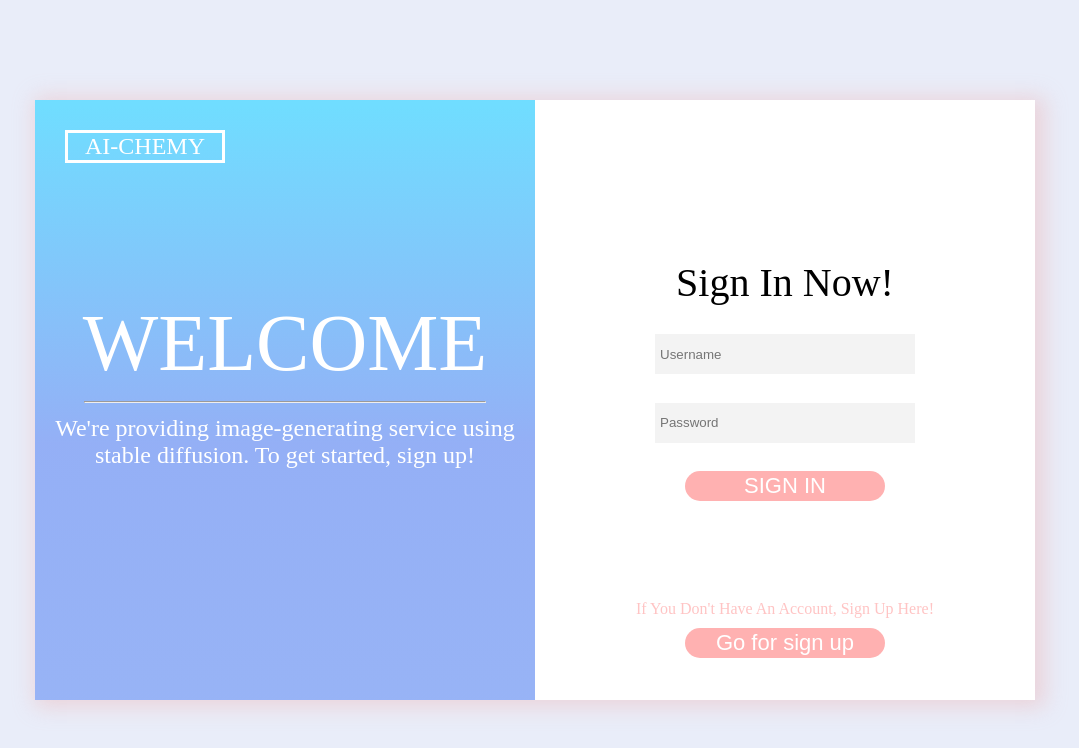
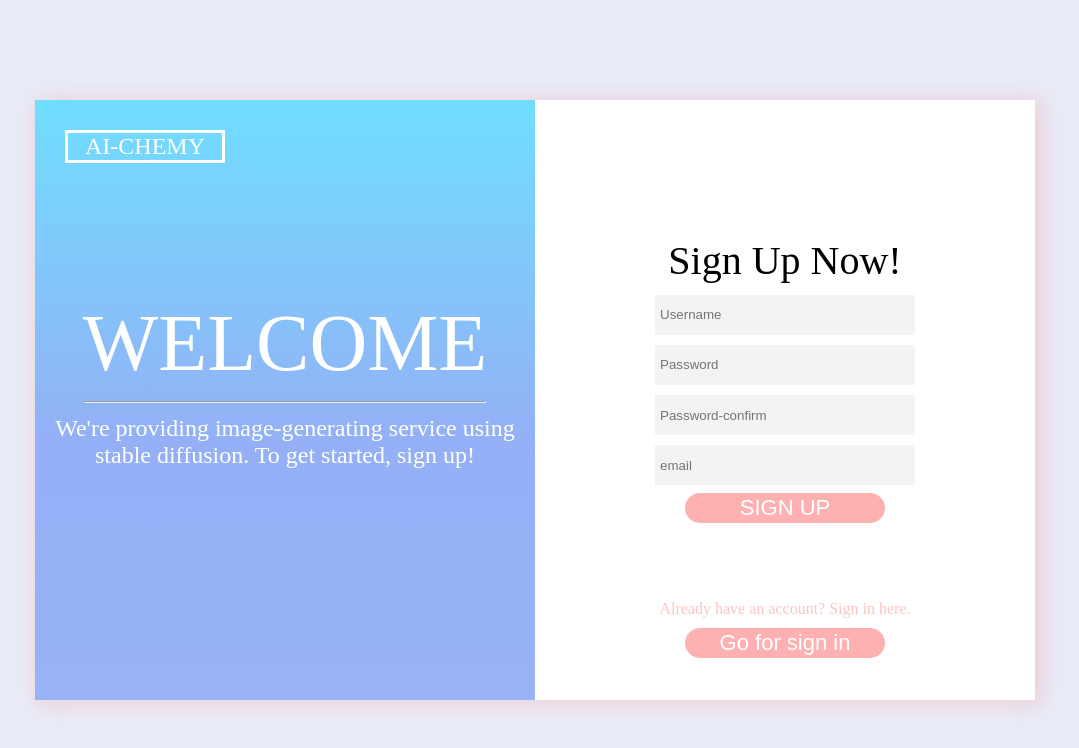
Before and after one commit to Ai-chemy/frontend-repo, a React (Create React App) app: page /SignIn in a window 1280 px wide. Both pictures are taken after a click on the button "Go for sign up". Shown: the top 748 px of the page, without its empty margins (105-1184 px from the left). Built offline with nearby package versions, Linux system fonts and the light colour scheme; no server answers; a web font is replaced by a local one.

Commit message:
feature: Add signup page and modify image-generating page

```diff
--- a/src/Components/Context/AuthContextProvider.js
+++ b/src/Components/Context/AuthContextProvider.js
@@ -11,6 +11,7 @@ const AuthContextProvider = ({children}) => {
     const [user, setUser] = useState(() => localToken ? jwt_decode(localTokenJSON.access) : null);
     const [tokens, setTokens] = useState(() => localTokenJSON);
     const [loading, setLoading] = useState(true);
+    const [isSignUpClicked, setIsSignUpClicked] = useState(false)
     const navigate = useNavigate();
 
     const signIn = async (event) => {
@@ -33,6 +34,28 @@ const AuthContextProvider = ({children}) => {
             setUser(jwt_decode(data.access))
             localStorage.setItem("tokens", JSON.stringify(data))
             navigate("/")
+        }
+        else {
+            alert("Something went wrong!")
+        }
+    }
+
+    const signUp = async (event) => {
+        const response = await fetch("http://localhost:8000/signup/", {
+            method: "POST",
+            headers: {
+                "Content-Type": "application/json",
+            },
+            body: JSON.stringify({
+                "username": event.target.username.value,
+                "password": event.target.username.value,
+                "email": event.target.email.target.value,
+            })
+        })
+        const data = await response.json();
+
+        if (response.status === 200) {
+            navigate("/SignIn")
         }
         else {
             alert("Something went wrong!")
@@ -72,6 +95,10 @@ const AuthContextProvider = ({children}) => {
         setTokens(null)
     }
 
+    const goHome = () => {
+        navigate("/")
+    }
+
     useEffect(() => {
         if (loading) {
             updateTokens()
@@ -87,9 +114,14 @@ const AuthContextProvider = ({children}) => {
     }, [tokens, loading])
 
     const contextData = {
+        tokens: tokens,
         user: user,
         signIn: signIn,
+        signUp: signUp,
         signOut: signOut,
+        goHome: goHome,
+        isSignUpClicked: isSignUpClicked,
+        setIsSignUpClicked: (prop) => setIsSignUpClicked(prop),
     }
 
     return (
--- /dev/null
+++ b/src/Components/GenerateImage/GenerateImage.css
@@ -0,0 +1,35 @@
+.generate-root {
+    width: 100vw;
+}
+.generate-wrapper {
+    width: 90vw;
+    margin: auto;
+}
+.generate-container {
+    margin-top: 60px;
+    display: flex;
+    justify-content: space-around;
+}
+.generate-form-container {
+    display: flex;
+    flex-direction: column;
+}
+.generate-prompt {
+    width: 500px;
+    height: 50px;
+    margin-top: 60px;
+    margin-bottom: 10px;
+}
+.generate-button {
+    font-size: 20px;
+    width: 100px;
+    height: 40px;
+    margin: auto
+}
+.generate-image-box {
+    width: 512px;
+    height: 512px;
+    background-color: bisque;
+    text-align: center;
+    line-height: 512px;
+}
--- a/src/Components/GenerateImage/GenerateImage.js
+++ b/src/Components/GenerateImage/GenerateImage.js
@@ -1,10 +1,35 @@
 import { useContext, useEffect } from "react";
 import { useNavigate } from "react-router-dom";
 import { AuthContext } from "../Context/AuthContextProvider";
+import Header from "../../Header/Header";
+import "./GenerateImage.css"
 
 const GenerateImage = () => {
-    const { user } = useContext(AuthContext);
+    const { user, tokens, goHome } = useContext(AuthContext);
     const navigate = useNavigate();
+
+    const handleClick = async () => {
+        if (!user) {
+            navigate("/")
+        }
+
+        const response = await fetch("http://localhost:8000/api/txt2img/", {
+            method: "GET",
+            headers: {
+                "Content-type": "application/json",
+                "Authorization": "Bearer " + String(tokens.access),
+            }
+        })
+        const data = await response.json()
+
+        if (response.status === 200) {
+            console.log(data)
+            alert("request has been sent.")
+        }
+        else {
+            alert("request failed.")
+        }
+    }
 
     useEffect(() => {
         if (!user) {
@@ -13,14 +38,20 @@ const GenerateImage = () => {
     })
 
     return (
-        <div>
-            {user ? (
-                <div>
-                    GenerateImage Page
+        <div className="generate-root">
+            <div className="generate-wrapper">
+                <Header />
+                <div className="generate-container">
+                    <div className="generate-form-container">
+                        <input className="generate-prompt" type="text" placeholder="Enter your prompt"/>
+                        <input className="generate-prompt" type="text" placeholder="Enter your negative prompt"/>
+                        <button className="generate-button" onClick={handleClick}>generate</button>
+                    </div>
+                    <div className="generate-image-box">
+                        Image will be rendered here
+                    </div>
                 </div>
-            ) : (
-                null
-            )}
+            </div>
         </div>
     )
 
--- a/src/Components/SignIn/SignIn.css
+++ b/src/Components/SignIn/SignIn.css
@@ -1,5 +1,6 @@
-.html, body {
-    margin: 0
+.html,
+body {
+  margin: 0;
 }
 .login-wrapper {
   background-color: #e9edf9;
@@ -15,3 +16,10 @@
   display: flex;
   box-shadow: 5px 2px 20px 5px rgba(237, 174, 174, 0.404);
 }
+.start {
+  opacity: 0;
+}
+.end {
+  opacity: 1;
+  transition: opacity 0.7s;
+}
--- a/src/Components/SignIn/SignIn.js
+++ b/src/Components/SignIn/SignIn.js
@@ -1,28 +1,29 @@
-import { useContext, useEffect } from "react";
+import { useContext, useEffect, useState } from "react";
 import { useNavigate } from "react-router-dom";
 import { AuthContext } from "../Context/AuthContextProvider";
 import SignInLeft from "./SignInLeft";
 import SignInRight from "./SignInRight";
+import SignUp from "./SignUp";
 import "./SignIn.css";
 
 const SignIn = () => {
-    const { user } = useContext(AuthContext);
-    const navigate = useNavigate()
+  const { user, isSignUpClicked } = useContext(AuthContext);
+  const navigate = useNavigate();
 
   useEffect(() => {
     if (user) {
-            navigate("/")
+      navigate("/");
     }
-    })
+  });
 
   return (
     <div className="login-wrapper">
       <div className="login-container">
         <SignInLeft />
-                <SignInRight />
+        {isSignUpClicked ? <SignUp /> : <SignInRight />}
       </div>
     </div>
-    )
+  );
 };
 
 export default SignIn;
--- a/src/Components/SignIn/SignInRight.css
+++ b/src/Components/SignIn/SignInRight.css
@@ -24,7 +24,7 @@ input {
   padding: 5px;
   background-color: #f3f3f3;
   border: none;
-    color: #BDBDBD;
+  color: #bdbdbd;
 }
 .login-button {
   background-color: #ffb1b1;
@@ -45,5 +45,8 @@ input {
 .login-bottom-des {
   width: 100%;
   text-align: center;
-    color: #FFC4C4;
+  color: #ffc4c4;
 }
+.margin-expanded {
+  margin-top: 3px;
+}
--- a/src/Components/SignIn/SignInRight.js
+++ b/src/Components/SignIn/SignInRight.js
@@ -1,23 +1,23 @@
-import React from 'react'
-import { useState, useContext } from 'react';
+import React from "react";
+import { useState, useContext } from "react";
 import { AuthContext } from "../Context/AuthContextProvider";
 import "./SignInRight.css";
 
 const SignInRight = () => {
   const [username, setUsername] = useState("");
   const [password, setPassword] = useState("");
+  const [email, setEmail] = useState("");
   const { signIn } = useContext(AuthContext);
+  const { setIsSignUpClicked } = useContext(AuthContext);
 
   const handleSubmit = (event) => {
-    signIn(event)
-  }
+    signIn(event);
+  };
 
   return (
     <div className="login-right-panner">
       <form className="login-form-wrapper" onSubmit={handleSubmit}>
-        <div className="login-form-top">
-          Sign In Now!
-        </div>
+        <div className="login-form-top">Sign In Now!</div>
         <input
           type="text"
           name="username"
@@ -32,6 +32,15 @@ const SignInRight = () => {
           onChange={(e) => setPassword(e.target.value)}
           value={password}
         />
+        {/* {isSignUpClicked ? (
+          <input
+            type="email"
+            name="email"
+            placeholder="email"
+            onChange={(e) => setEmail(e.target.value)}
+            value={email}
+          />
+        ) : null} */}
         <button className="login-button">SIGN IN</button>
       </form>
 
@@ -39,10 +48,16 @@ const SignInRight = () => {
         <div className="login-bottom-des">
           If You Don't Have An Account, Sign Up Here!
         </div>
-        <button className="login-button" style={{marginTop:"10px"}}>Go for sign up</button>
+        <button
+          className="login-button"
+          onClick={() => setIsSignUpClicked(true)}
+          style={{ marginTop: "10px" }}
+        >
+          Go for sign up
+        </button>
       </div>
     </div>
-  )
-}
+  );
+};
 
 export default SignInRight;
--- /dev/null
+++ b/src/Components/SignIn/SignUp.js
@@ -0,0 +1,92 @@
+import { useEffect, useRef } from "react";
+import { useState, useContext } from "react";
+import { AuthContext } from "../Context/AuthContextProvider";
+import "./SignInRight.css";
+
+const SignUp = () => {
+  const [username, setUsername] = useState("");
+  const [password, setPassword] = useState("");
+  const [passwordConfirm, setPasswordConfirm] = useState("");
+  const [email, setEmail] = useState("");
+  const { signUp } = useContext(AuthContext);
+  const { isSignUpClicked, setIsSignUpClicked } = useContext(AuthContext);
+  const [fade, setFade] = useState("");
+  const [margin, setMargin] = useState("");
+
+  useEffect(() => {
+    const fadeTimer = setTimeout(() => {
+      setFade("end");
+      setMargin("margin-expanded");
+    }, 10);
+
+    return () => {
+      clearTimeout(fadeTimer);
+      setFade("");
+      setMargin("");
+    };
+  }, [isSignUpClicked]);
+
+  const handleSubmit = (event) => {
+    if (event.target.password.value !== event.target.passwordConfirm.value) {
+      alert("비밀번호가 일치하지 않습니다.");
+    } else {
+      signUp(event);
+    }
+  };
+
+  return (
+    <div className={"login-right-panner start " + fade}>
+      <form className="login-form-wrapper" onSubmit={handleSubmit}>
+        <div className="login-form-top">Sign Up Now!</div>
+        <input
+          className={margin}
+          type="text"
+          name="username"
+          placeholder="Username"
+          onChange={(e) => setUsername(e.target.value)}
+          value={username}
+        />
+        <input
+          className={margin}
+          type="password"
+          name="password"
+          placeholder="Password"
+          onChange={(e) => setPassword(e.target.value)}
+          value={password}
+        />
+        <input
+          className={margin}
+          type="password"
+          name="passwordConfirm"
+          placeholder="Password-confirm"
+          onChange={(e) => setPasswordConfirm(e.target.value)}
+          value={passwordConfirm}
+        />
+        <input
+          className={margin}
+          type="email"
+          name="email"
+          placeholder="email"
+          onChange={(e) => setEmail(e.target.value)}
+          value={email}
+        />
+        <button className="login-button">SIGN UP</button>
+      </form>
+
+      <div className="login-bottom-wrapper">
+        <div className="login-bottom-des">
+          Already have an account? Sign in here.
+        </div>
+        <button
+          className="login-button"
+          onClick={() => setIsSignUpClicked(false)}
+          style={{ marginTop: "10px" }}
+        >
+          Go for sign in
+        </button>
+      </div>
+    </div>
+  );
+};
+
+export default SignUp;
--- /dev/null
+++ b/src/Header/Header.css
@@ -0,0 +1,13 @@
+.header-wrapper {
+    width:100%;
+}
+.header-container {
+    height: 10vh;
+    margin:auto;
+    display: flex;
+    justify-content: space-between;
+    align-items: center;
+}
+.header-font {
+    font-size: 30px;
+}
--- /dev/null
+++ b/src/Header/Header.js
@@ -0,0 +1,22 @@
+import { useContext } from "react";
+import { AuthContext } from "../Components/Context/AuthContextProvider";
+import "./Header.css"
+
+const Header = () => {
+    const { signOut, goHome } = useContext(AuthContext)
+
+    return (
+        <div className="header-wrapper">
+            <div className="header-container">
+                <div className="header-font" onClick={goHome}>
+                    AI-CHEMY
+                </div>
+                <div className="header-font" onClick={signOut}>
+                    SIGNOUT
+                </div>
+            </div>
+        </div>
+    )
+}
+
+export default Header;
```
Lines whose indentation alone changed are shown as unchanged.
